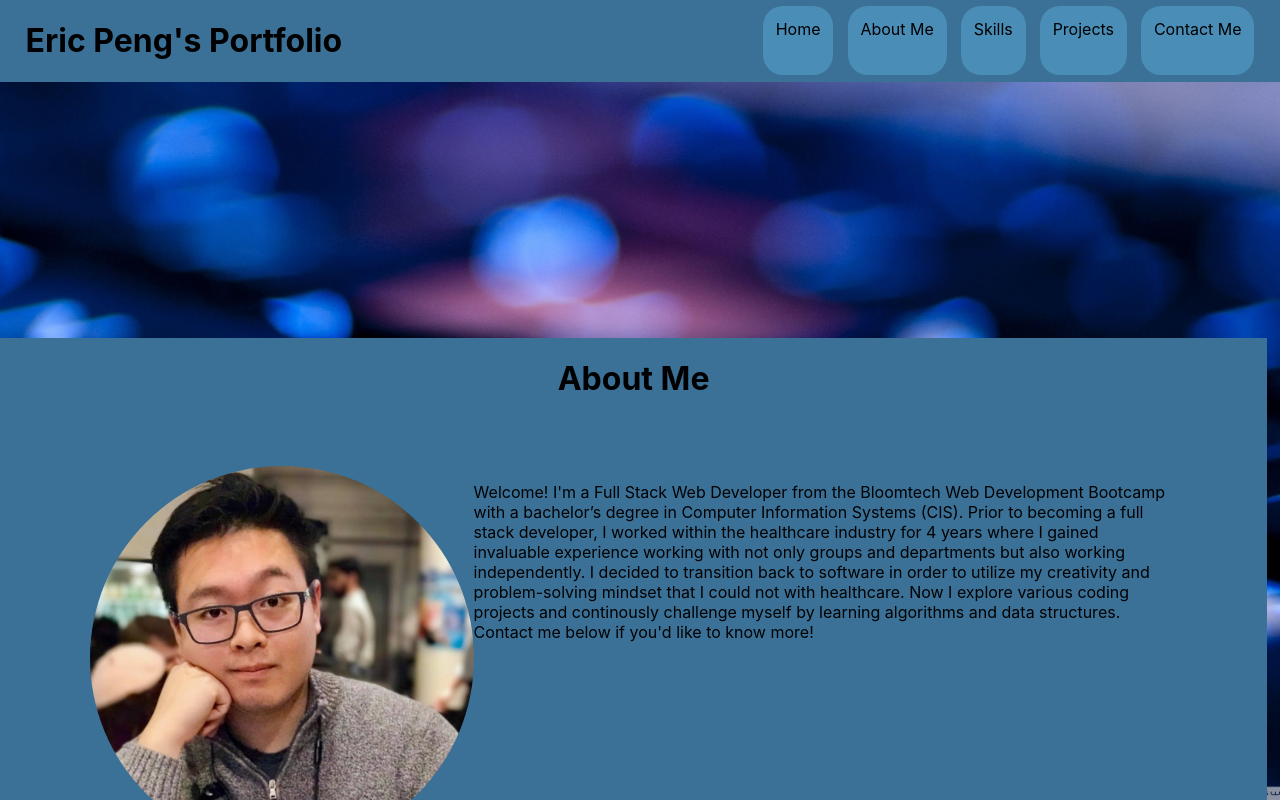
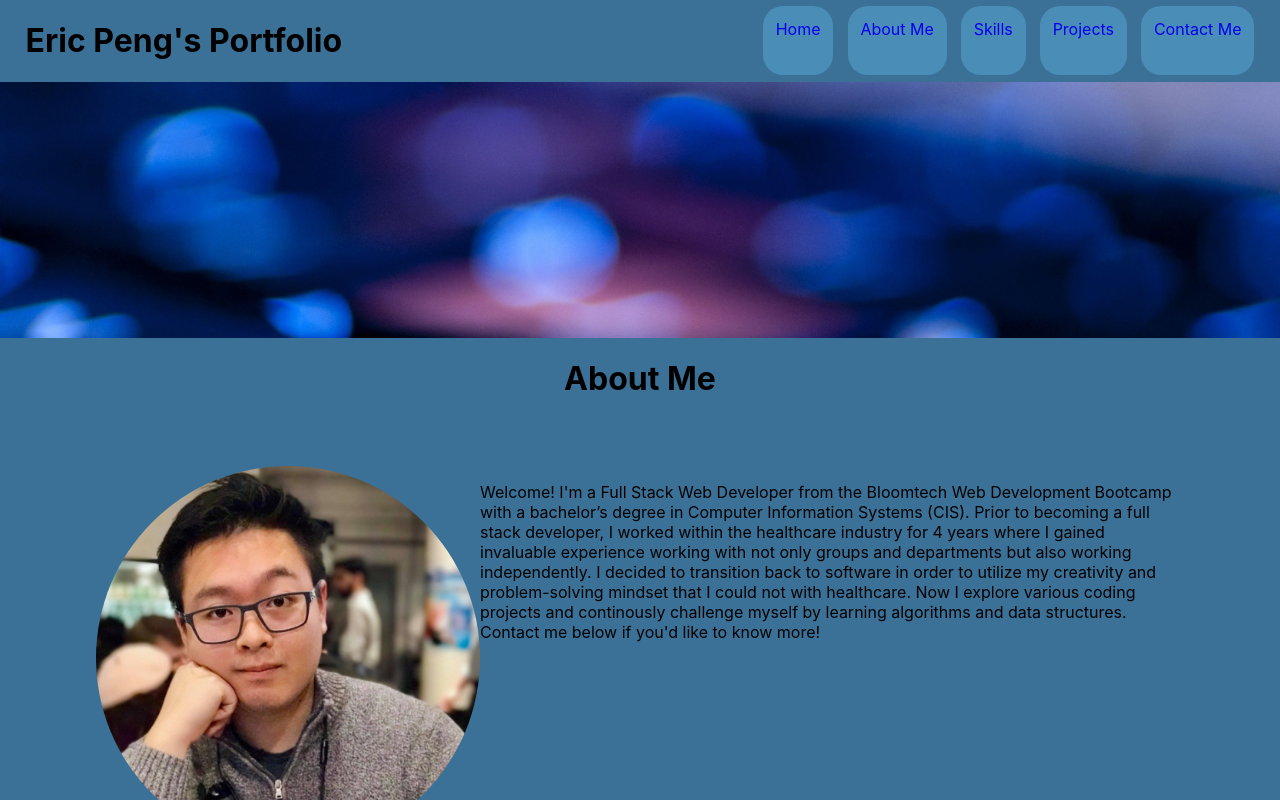
Before and after one commit to Epeng1994/webportfolio, a React (Create React App) app: page / in a window 1280 px wide. Shown: the top 800 px of the page. Built offline with nearby package versions, Linux system fonts and the light colour scheme; no server answers.

Commit message:
changed nav to a for navigation

```diff
--- a/src/App.css
+++ b/src/App.css
@@ -19,15 +19,17 @@ html{
   text-align: center;
 }
 
-.banner-div nav div{
+.banner-div nav a{
   margin-top: .5vw;
   margin-bottom: .5vw;
   padding:1vw;
   border-radius: 20px;
   background-color:#4A8DB7;
+  display: inline-block;
+  text-decoration: none;
 }
 
-.banner-div nav div:hover{
+.banner-div nav a:hover{
   background-color: #A1E1FA;
 }
 
@@ -39,8 +41,8 @@ html{
   justify-content: space-between;
   height:40vw;
   align-items: center;
-  padding-left: 7vw;
-  padding-right: 7vw;
+  padding-left: 7.5vw;
+  padding-right: 7.5vw;
   padding-bottom: 5vw;
   width: 85vw;
 }
--- a/src/components/Banner.js
+++ b/src/components/Banner.js
@@ -1,20 +1,21 @@
-import React from 'react'
+import React from 'react';
 
 function Banner(){
 
+
     const handleOnClick = e =>{
-        console.log(e.target)
+
     }
 
     return(
         <div className ='banner-div'>
             <h1>Eric Peng's Portfolio</h1>
             <nav>
-                <div name = '#home' onClick ={handleOnClick}>Home</div>
-                <div name = '#aboutme' onClick ={handleOnClick}>About Me</div>
-                <div name = '#skills' onClick ={handleOnClick}>Skills</div>
-                <div name = '#projects' onClick ={handleOnClick}>Projects</div>
-                <div name = '#contactme' onClick ={handleOnClick}>Contact Me</div>
+                <a href = '#home' onClick ={handleOnClick}>Home</a>
+                <a href = '#aboutme' onClick ={handleOnClick}>About Me</a>
+                <a href = '#skills' onClick ={handleOnClick}>Skills</a>
+                <a href = '#projects' onClick ={handleOnClick}>Projects</a>
+                <a href = '#contactme' onClick ={handleOnClick}>Contact Me</a>
             </nav>
         </div>
     )
```
